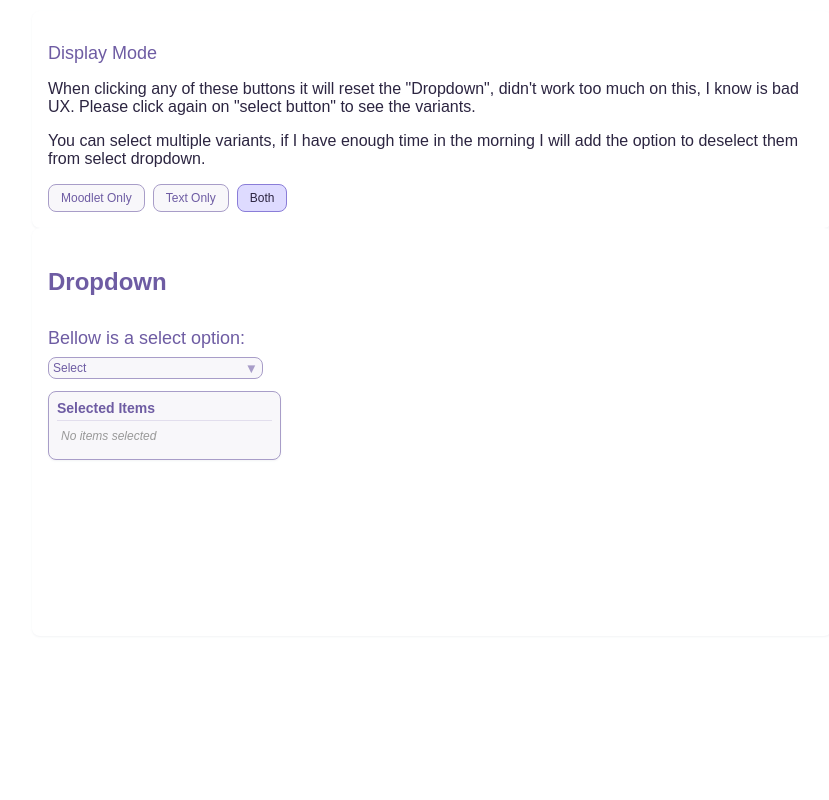
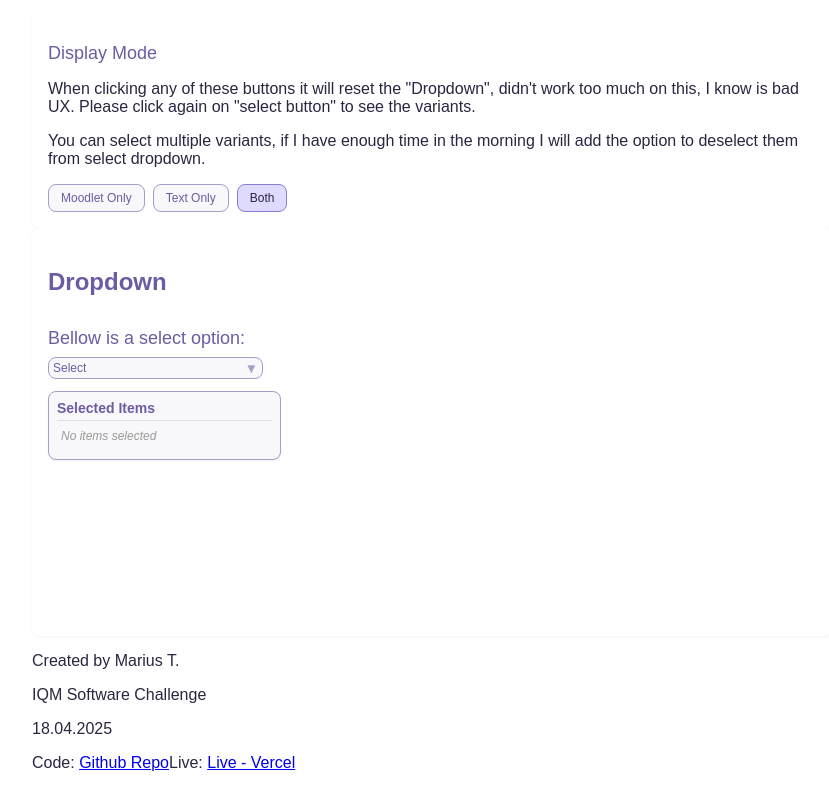
Before and after one commit to MariusTanase/Moodlet-Homework, a React (Vite) app: page / in a window 1280 px wide. Shown: the part 894-1694 px from the top of the page, without its empty margins (208-1037 px from the left). Before the commit the page ends 1558 px from the top, so only its background shows below. Built offline with nearby package versions, Linux system fonts and the light colour scheme.

Commit message:
Add footer with creator information and links to GitHub repo and live demo

```diff
--- a/src/App.jsx
+++ b/src/App.jsx
@@ -169,6 +169,15 @@ function App() {
             </div>
           </div>
         </div>
+
+        <footer>
+          <p>Created by Marius T.</p>
+          <p>IQM Software Challenge</p>
+          <p>18.04.2025</p>
+
+          Code: <a href='https://github.com/MariusTanase/Moodlet-Homework'>Github Repo</a>
+          Live: <a href='moodlet-challenge.vercel.app'>Live - Vercel</a>
+        </footer>
       </div>
       ) : (
         <div className='personal-notes'>
```
